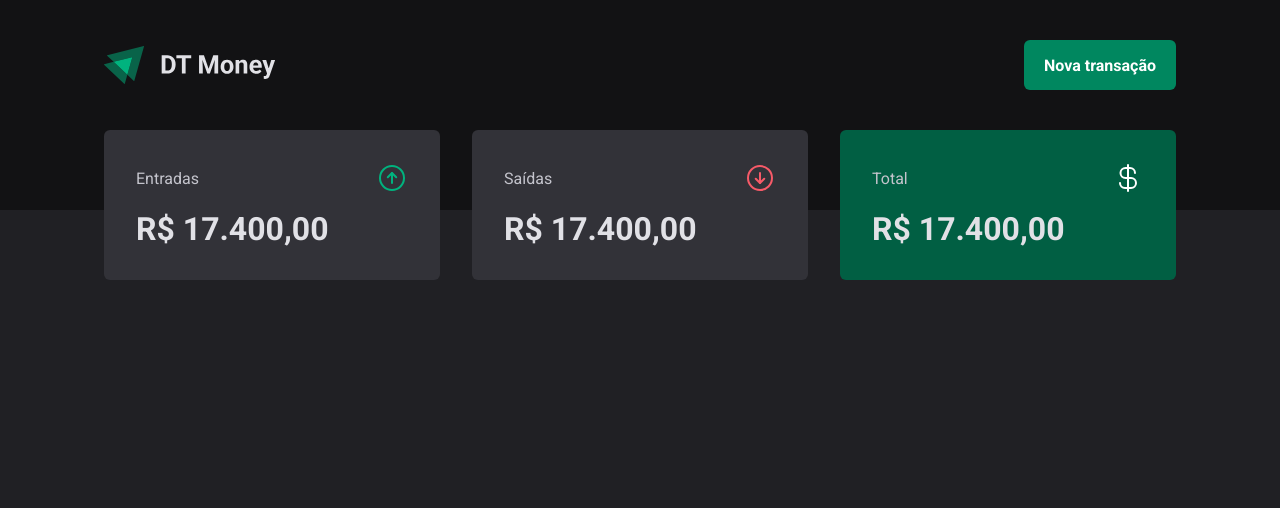
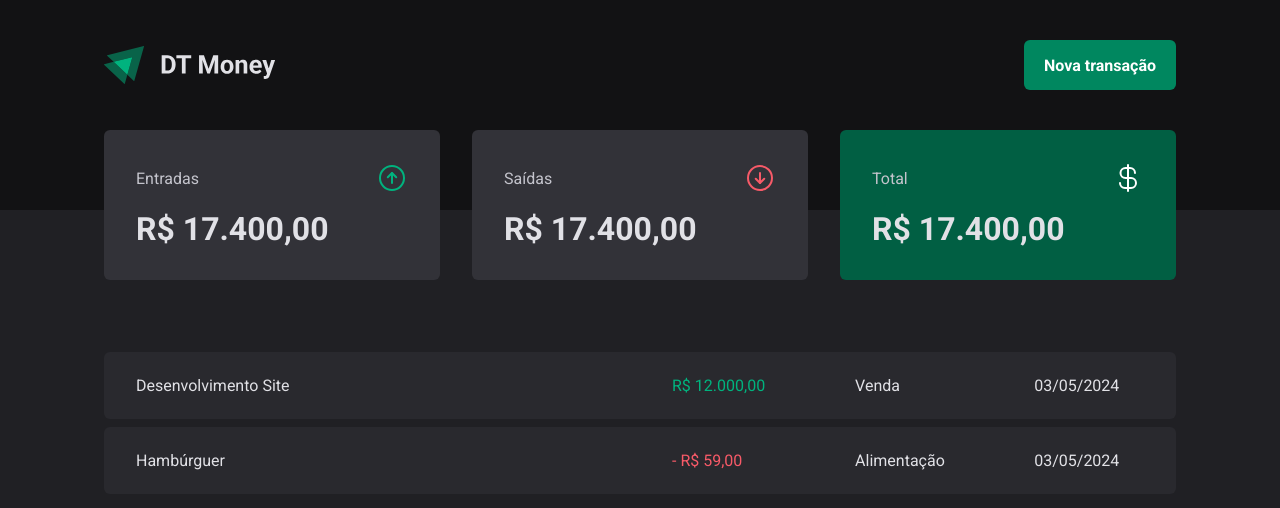
Before and after one commit to victor-ferreira95/dt-money, a React (Vite) app: page / in a window 1280 px wide. Shown: the top 508 px of the page. Built offline with nearby package versions, Linux system fonts and the light colour scheme.

Commit message:
feat: create table transactions

```diff
--- a/src/pages/Transactions/index.tsx
+++ b/src/pages/Transactions/index.tsx
@@ -1,11 +1,39 @@
 import { Header } from "../../components/Header";
 import { Summary } from "../../components/Summary";
+import { PriceHighlight, TransactionsContainer, TransactionsTable } from "./styles";
 
 export function Transactions() {
     return (
         <div>
             <Header />
             <Summary />
+
+            <TransactionsContainer>
+                <TransactionsTable>
+                    <tbody>
+                        <tr>
+                            <td width="50%">Desenvolvimento Site</td>
+                            <td>
+                                <PriceHighlight variant="income">
+                                    R$ 12.000,00
+                                </PriceHighlight>
+                            </td>
+                            <td>Venda</td>
+                            <td>03/05/2024</td>
+                        </tr>
+                        <tr>
+                            <td width="50%">Hambúrguer</td>
+                            <td>
+                                <PriceHighlight variant="outcome">
+                                    - R$ 59,00
+                                </PriceHighlight>
+                            </td>
+                            <td>Alimentação</td>
+                            <td>03/05/2024</td>
+                        </tr>
+                    </tbody>
+                </TransactionsTable>
+            </TransactionsContainer>
         </div>
     )
 }
--- a/src/pages/Transactions/styles.ts
+++ b/src/pages/Transactions/styles.ts
@@ -0,0 +1,42 @@
+import styled from "styled-components";
+
+export const TransactionsContainer = styled.main`
+    width: 100%;
+    max-width: 1120px;
+    margin: 4rem auto 0;
+    padding: 0 1.5rem;
+`
+
+export const TransactionsTable = styled.table`
+    width: 100%;
+    border-collapse: separate;
+    border-spacing: 0 0.5rem;
+    /* margin-top: 1.5rem; */
+
+    td {
+        padding: 1.5rem 2rem;
+        background: ${props => props.theme[`gray-700`]};
+
+        &:first-child {
+            border-top-left-radius: 6px;
+            border-bottom-left-radius: 6px;
+        }
+
+        &:last-child {
+            border-top-right-radius: 6px;
+            border-bottom-right-radius: 6px;
+        }
+    }
+`
+enum PriceColor {
+    income = 'green-300',
+    outcome = 'red-300'
+}
+
+interface PriceHighlightProps {
+    variant: 'income' | 'outcome';
+}
+
+export const PriceHighlight = styled.span<PriceHighlightProps>`
+    color: ${props => props.theme[PriceColor[props.variant]]};
+`
```
